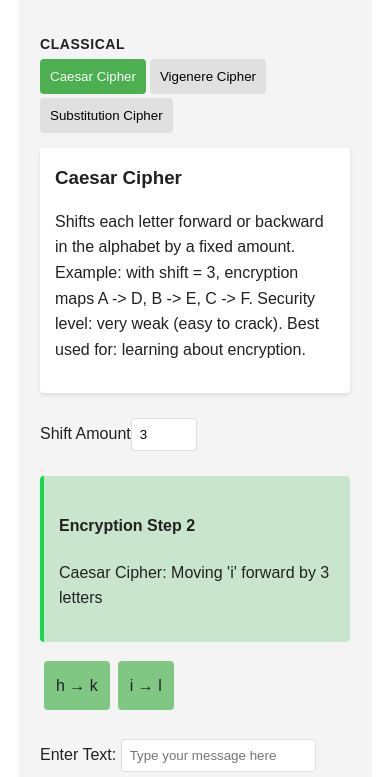
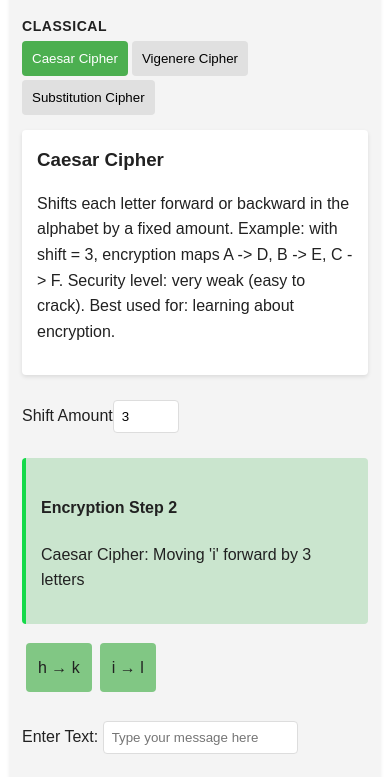
Before and after one commit to ddawdry/data-encryption-visualiser-remake, a website with bundled scripts: page index.html in a window 390 px wide. Shown: the part 201-978 px from the top of the page. Built offline with nearby package versions, Linux system fonts and the light colour scheme.

Commit message:
Fix mobile overflow and tighten padding on small screens

```diff
--- a/css/layout.css
+++ b/css/layout.css
@@ -19,6 +19,7 @@ body {
     border-radius: var(--radius-sm);
     overflow: hidden;
     width: 300px;
+    max-width: 100%;
 }
 
 .cipher-picker {
@@ -42,3 +43,13 @@ body {
 .result-row {
     margin: var(--space-lg) 0;
 }
+
+@media (max-width: 480px) {
+    body {
+        padding: var(--space-sm-md);
+    }
+
+    .main-container {
+        padding: var(--space-md);
+    }
+}
```
